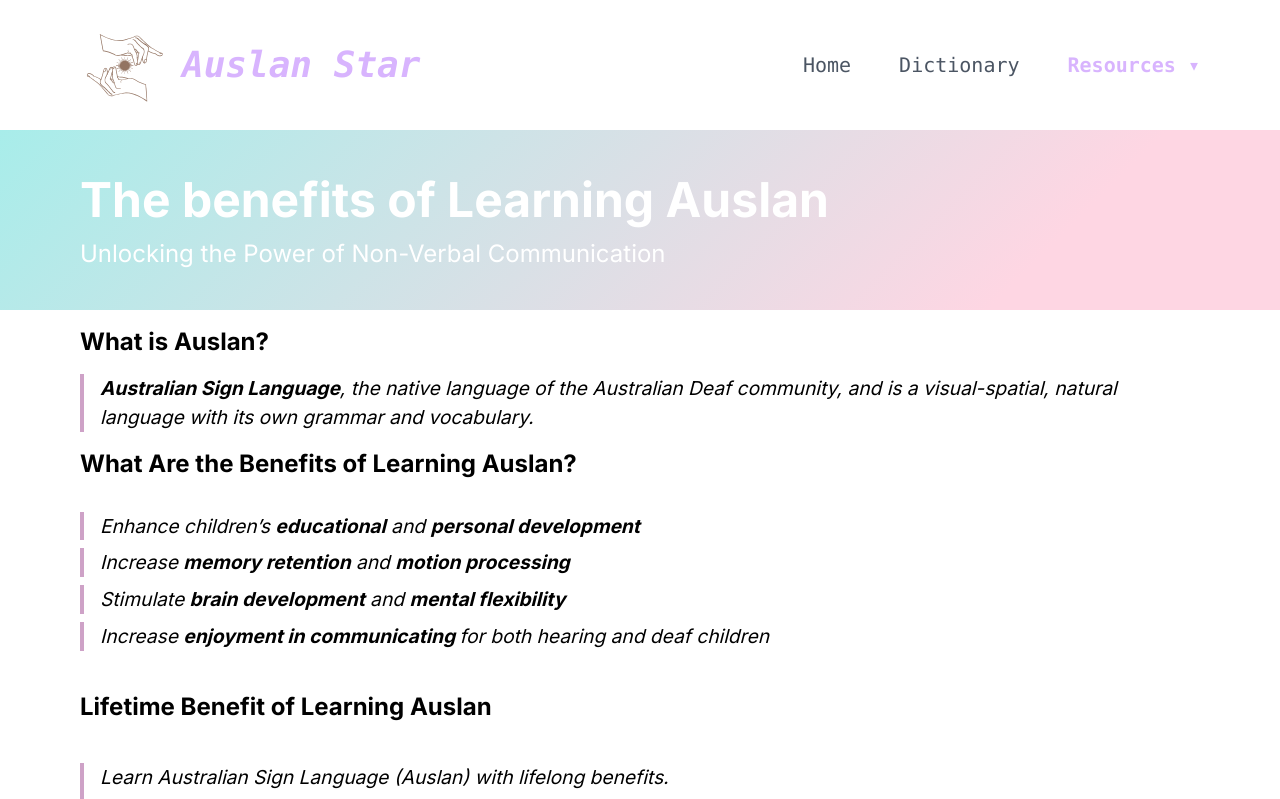
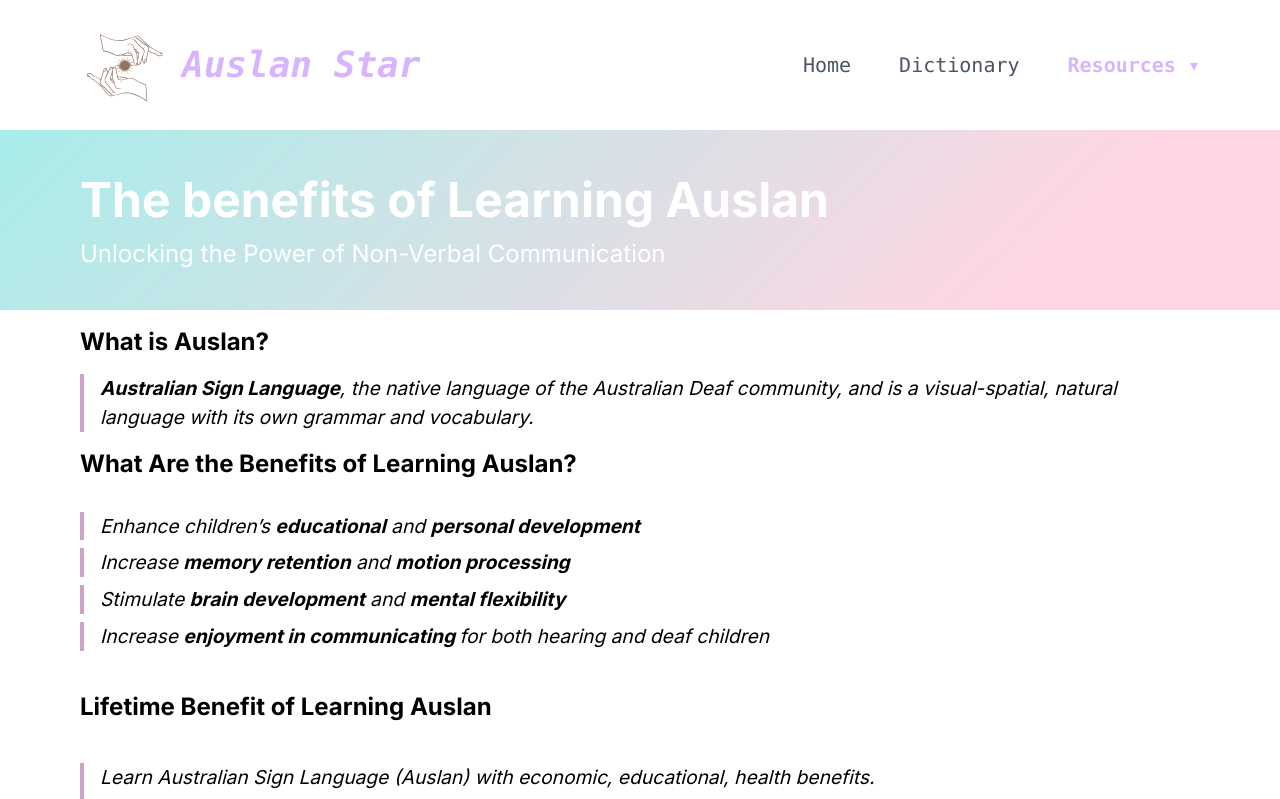
Before and after one commit to victorwkb/AuslanStar, a Next.js app in the folder webapp/: page /resources/benefits in a window 1280 px wide. Shown: the top 799 px of the page. Built offline with nearby package versions, Linux system fonts and the light colour scheme.

Commit message:
benefits page modified

```diff
--- a/webapp/app/resources/benefits/page.tsx
+++ b/webapp/app/resources/benefits/page.tsx
@@ -50,7 +50,7 @@ export default function Resources() {
         </h1>
         <div className="relative w-full quote mb-2">
           <h1 className="mb-2">
-            Learn Australian Sign Language (Auslan) with lifelong benefits.
+            Learn Australian Sign Language (Auslan) with economic, educational, health benefits.
           </h1>
           <Image
             src="/benefits/lifetime benefits.png"
```
